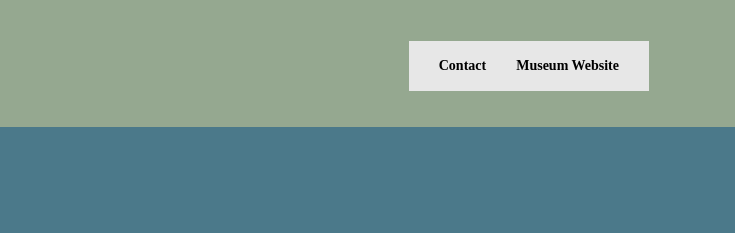
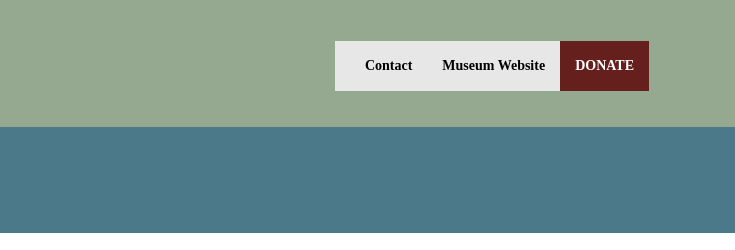
Before and after one commit to hackforwesternmass/drc-walking-tours, a plain HTML site: page African-American-Walking-Tour/index.html in a window 1280 px wide. Shown: the top 250 px of the page, 545-1280 px from the left. Drawn offline with Linux system fonts and the light colour scheme.

Commit message:
Add a Donate link

```diff
--- a/African-American-Walking-Tour/css/support.css
+++ b/African-American-Walking-Tour/css/support.css
@@ -8,7 +8,11 @@ a {
     color: #651f1d;
     text-decoration: underline;
 }
-.btn.btn-default, .btn-primary{
+#header a {
+    color: #000;
+    text-decoration: none;
+}
+.btn.btn-default, .btn-primary, a#donate {
     background: #651f1d;
     text-transform: uppercase;
     text-decoration: none;
@@ -26,10 +30,7 @@ a {
     color: #000;
     padding: 20px 0;
 }
-#header a {
-    color: #000;
-    text-decoration: none;
-}
+
 #drc {
     display: inline-block;
     margin-top: 20px;
@@ -69,6 +70,9 @@ a {
 .navbar-brand {
     height: auto;
     padding: 0;
+}
+.navbar-right {
+    padding-right: 0;
 }
 #description {
     color: black;
--- a/African-American-Walking-Tour/index.html
+++ b/African-American-Walking-Tour/index.html
@@ -18,7 +18,7 @@
                 <div class="container-fluid">
                     <!-- Brand and toggle get grouped for better mobile display -->
                     <div class="navbar-header">
-                    <button type="button" class="navbar-toggle collapsed" data-toggle="collapse" data-target="#bs-example-navbar-collapse-1" aria-expanded="false">
+                    <button type="button" class="navbar-toggle collapsed" data-toggle="collapse" data-target="#navbar-collapse-1" aria-expanded="false">
                         <span class="sr-only">Toggle navigation</span>
                         <span class="icon-bar"></span>
                         <span class="icon-bar"></span>
@@ -32,10 +32,11 @@
                     </div>
 
                     <!-- Collect the nav links, forms, and other content for toggling -->
-                    <div class="collapse navbar-collapse navbar-right" id="bs-example-navbar-collapse-1">
+                    <div class="collapse navbar-collapse navbar-right" id="navbar-collapse-1">
                     <ul class="nav navbar-nav">
                         <li class="active"><a href="http://davidrugglescenter.org/contact/">Contact</a></li>
                         <li><a href="http://davidrugglescenter.org">Museum Website</a></li>
+                        <li><a href="http://davidrugglescenter.org/donate/" id="donate">Donate</a></li>
                     </ul>
 
                     </div><!-- /.navbar-collapse -->
```
